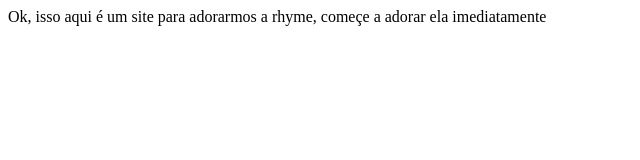
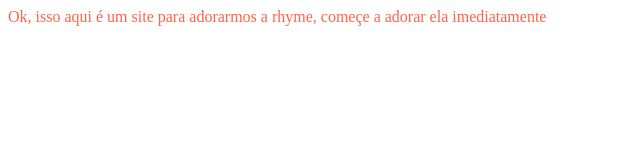
Before and after one commit to snack-ie/shrine, a plain HTML site: page index.html in a window 1280 px wide. Shown: the whole page, without its empty margins (0-640 px from the left). Drawn offline with Linux system fonts and the light colour scheme.

Commit message:
Update index.html

```diff
--- a/index.html
+++ b/index.html
@@ -2,6 +2,6 @@
 <head>
 </head>
 <body>
-Ok, isso aqui é um site para adorarmos a rhyme, começe a adorar ela imediatamente
+<p style="color:Tomato;">Ok, isso aqui é um site para adorarmos a rhyme, começe a adorar ela imediatamente</p>
 </body>
 </html>
```
